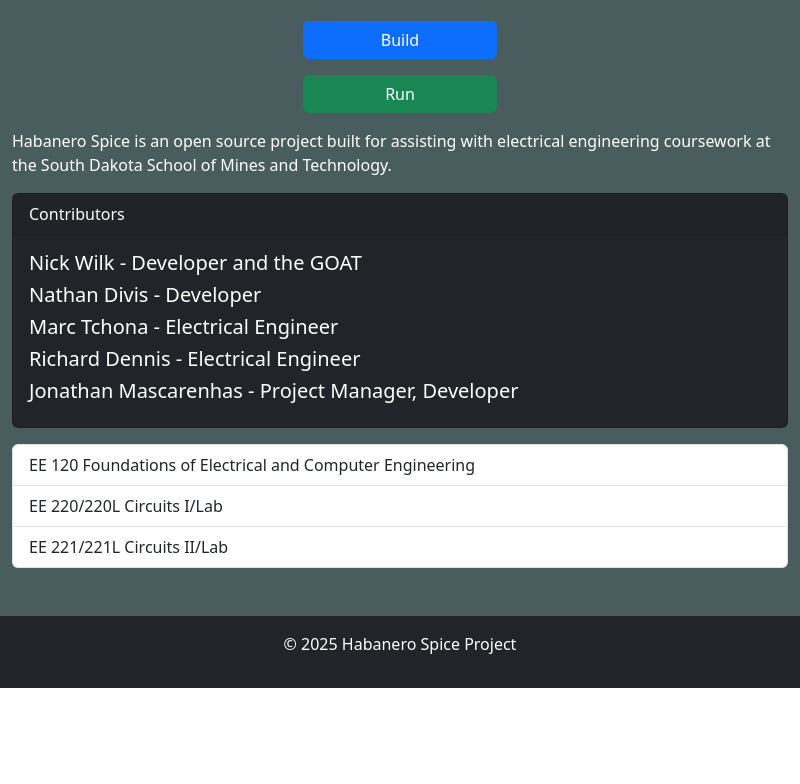
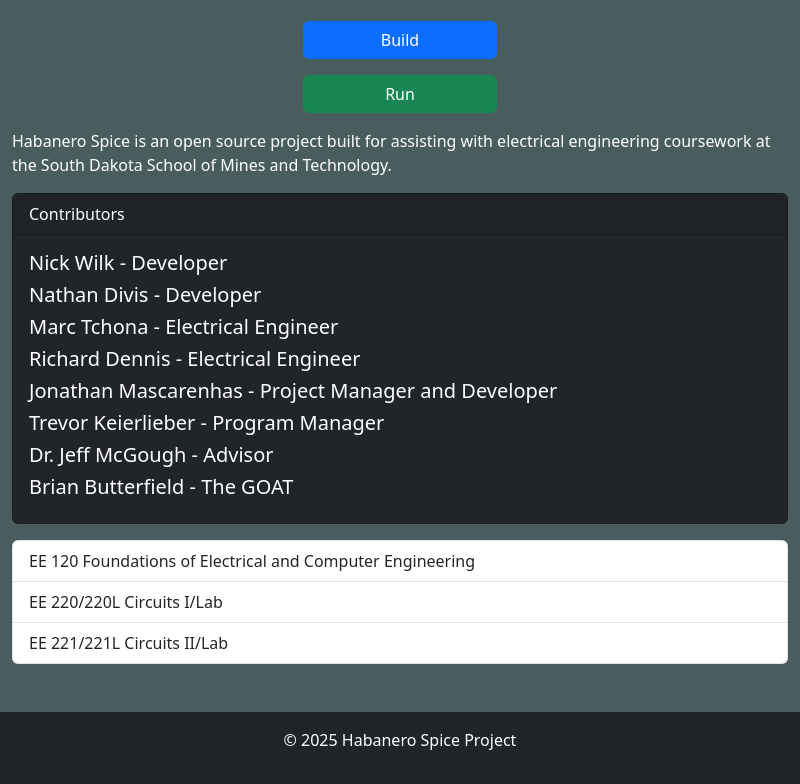
Before and after one commit to JonathanAlexMasc/SDSMT-Spice, an Electron app: page index.html in a window 800 px wide. Shown: the part 380-1164 px from the top of the page. Before the commit the page ends 1068 px from the top, so only its background shows below. Drawn offline with nearby package versions, Linux system fonts and the light colour scheme; no server answers.

Commit message:
release v1.0.5

```diff
--- a/index.html
+++ b/index.html
@@ -25,11 +25,14 @@
                 <div class="card text-white bg-dark mb-3" style="max-width: 100%;">
                     <div class="card-header">Contributors</div>
                     <div class="card-body">
-                        <h5 class="card-title">Nick Wilk - Developer and the GOAT</h5>
+                        <h5 class="card-title">Nick Wilk - Developer</h5>
                         <h5 class="card-title">Nathan Divis - Developer</h5>
                         <h5 class="card-title">Marc Tchona - Electrical Engineer</h5>
                         <h5 class="card-title">Richard Dennis - Electrical Engineer</h5>
-                        <h5 class="card-title">Jonathan Mascarenhas - Project Manager, Developer</h5>
+                        <h5 class="card-title">Jonathan Mascarenhas - Project Manager and Developer</h5>
+                        <h5 class="card-title">Trevor Keierlieber - Program Manager</h5>
+                        <h5 class="card-title">Dr. Jeff McGough - Advisor</h5>
+                        <h5 class="card-title">Brian Butterfield - The GOAT</h5>
                     </div>
                 </div>
                 <ul class="list-group">
```
